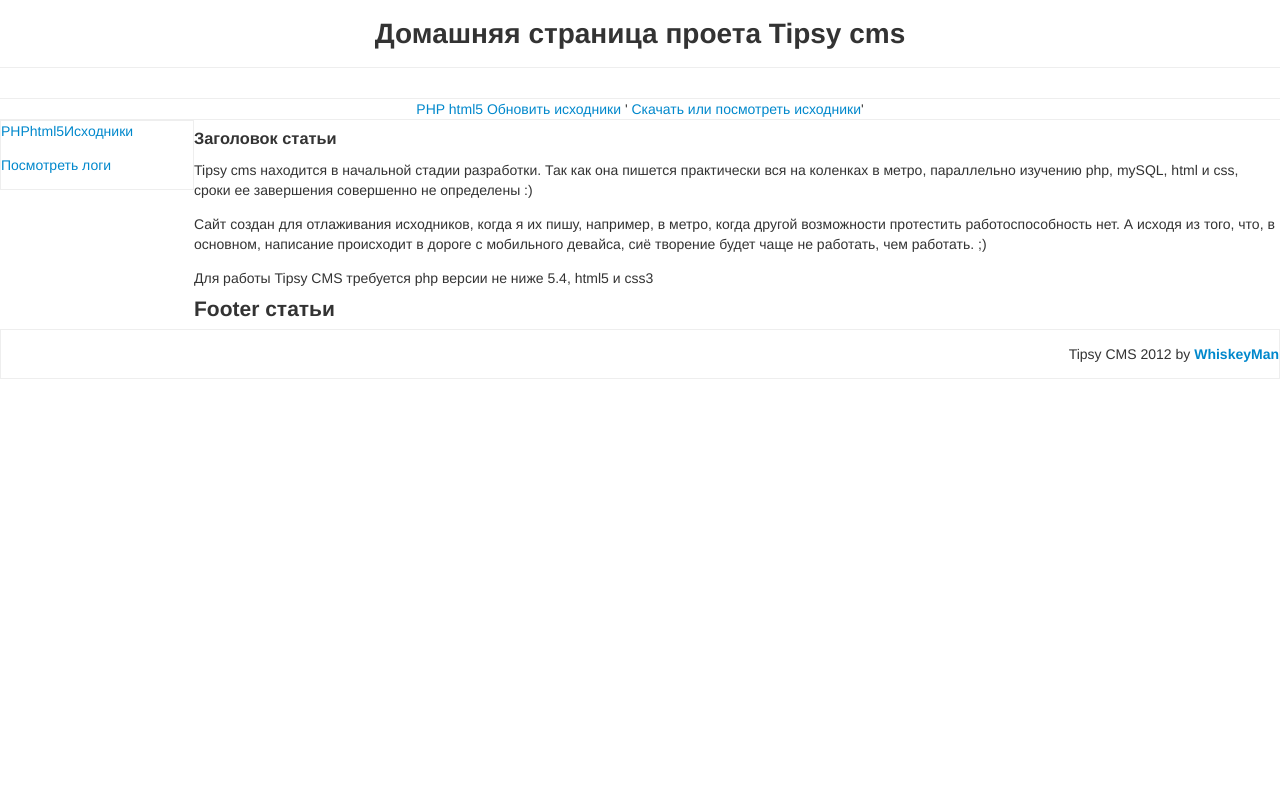
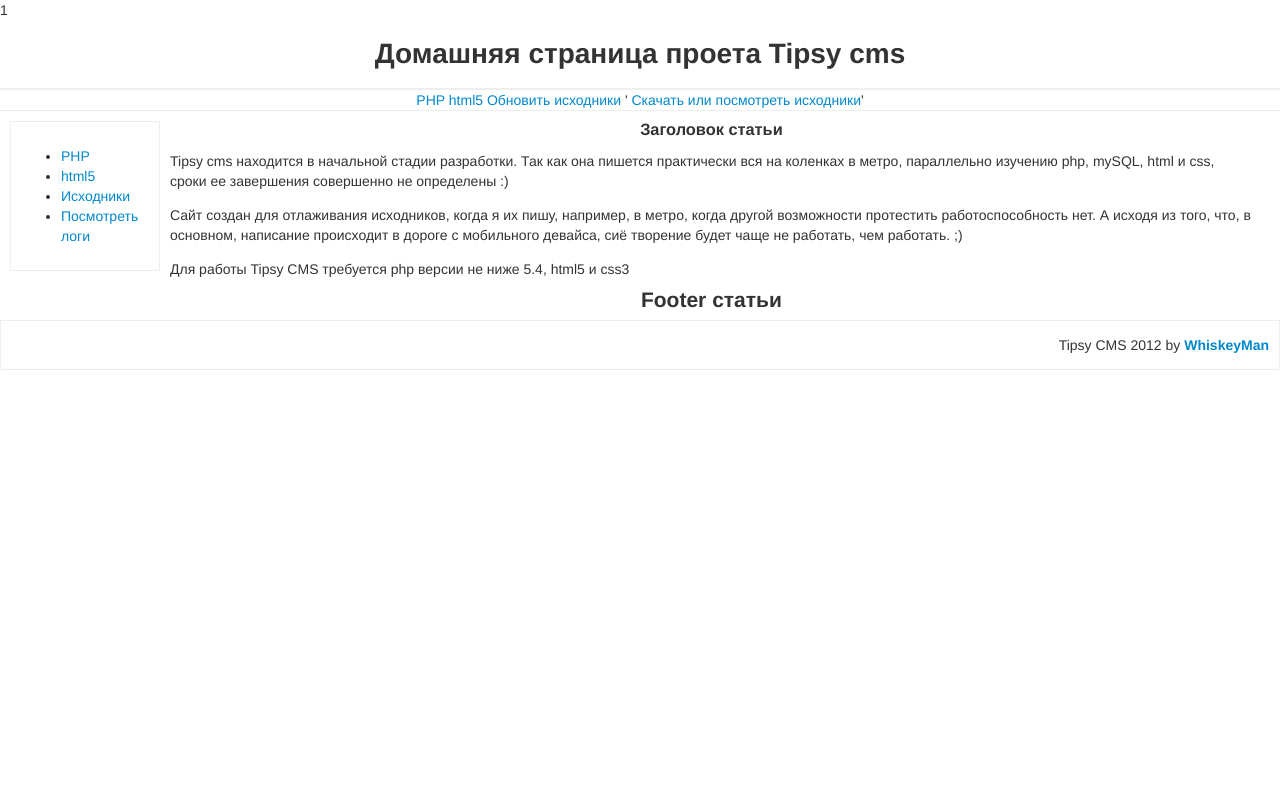
Before and after one commit to tauweb/Tipsy-CMS-dev-, a PHP site: page / in a window 1280 px wide. Run offline with PHP 8.4, Linux system fonts and the light colour scheme.

Commit message:
Незначительная доработка кода и комментариев

```diff
--- a/configs/config.php
+++ b/configs/config.php
@@ -1,12 +1,12 @@
 <?php
-// Проверяю легален ли доступ к файлу
+// Проверяет легален ли доступ к файлу
 defined('_TEXEC') or die;
 
 // Параметры конфигурации системы
 abstract class TConfig
 {
 	// Параметры подключения к базе данных
-// Todo: Правильная база whiskeyman_tipsy, параметры базы данных изменены на неверные для проверки модулей логирования и исключения
+	// Todo: Правильная база whiskeyman_tipsy, параметры базы данных изменены на неверные для проверки модулей логирования и исключения
 	public static $db_type = 'mysqli';
 	public static $db_host = 'localhost';
 	public static $db_server_port = '';
@@ -24,6 +24,9 @@ abstract class TConfig
 
 	// Внешний вид
 	public static $template = 'tipsy';
+
+	// Куки
+	public static $Session_lifetime = 15;
 }
 
 ?>
--- a/includes/defines.php
+++ b/includes/defines.php
@@ -1,6 +1,6 @@
 <?php
 
-// Проверяю легален ли доступ к файлу
+// Проверяет легален ли доступ к файлу
 defined('_TEXEC') or die;
 
 // Глобальные объявления ====================================================
@@ -14,10 +14,7 @@ define ('_TPATH_INCLUDE', _TPATH_ROOT . DIRECTORY_SEPARATOR . 'includes');
 // Пути к библиотекам
 define ('_TPATH_LIBRARIES', _TPATH_ROOT . DIRECTORY_SEPARATOR . 'libraries');
 
-// Путь к уомпоненту визуализации
-#define('_TPATH_VIEW', _TPATH_ROOT.DIRECTORY_SEPARATOR.'view');
-
-// Путь к шаблонам
+// Путь к шаблонам HTML страниц
 define('_TPATH_TEMPLATES', _TPATH_ROOT . DIRECTORY_SEPARATOR . 'templates');
 
 ?>
--- a/libraries/_database/database.php
+++ b/libraries/_database/database.php
@@ -4,20 +4,32 @@
  * @package Tipsy_smc.DataBase_Connect
  */
 
-// Проверяю легален ли доступ к файлу
+// Проверяет легален ли доступ к файлу
 defined('_TEXEC') or die();
 
 abstract class TDatabase
 {
-
+	// Метод устанавливающий подключение к БД
 	public static function connect($db_host, $db_user, $db_password, $db_dbname, $db_port, $db_socket)
 	{
-		// Текущий драйвер
+		// Определяет текущий драйвер БД из настроек
 		$driver = strtolower('T' . TConfig::$db_type);
 
+		// Загружает библиотеку драйвера текущей БД
 		TLoader::load($driver);
 
+		// Создает объект БД
 		$Database = new $driver($db_host, $db_user, $db_password, $db_dbname, $db_port, $db_socket);
+	}
+
+	/**
+	 * Метод формирмирующий строку запроса выборки (SELECT) из БД.
+	 * @param	string		$FieldName
+	 *
+	 */
+	public static function select($TableName, $FieldName)
+	{
+		$queryStr = 'SELECT' . $FieldName . 'FROM' . $TableName;
 	}
 }
 
--- a/libraries/_database/query.php
+++ b/libraries/_database/query.php
@@ -1,10 +1,8 @@
 <?php
 /**
- * Created by JetBrains PhpStorm.
  * User: whiskeyman
  * Date: 31.08.12
  * Time: 16:15
- * To change this template use File | Settings | File Templates.
  */
 class TQuery
 {
--- a/libraries/_session.php
+++ b/libraries/_session.php
@@ -1,12 +1,26 @@
 <?php
+
+// Проверяет легален ли доступ к файлу.
+defined('_TEXEC') or die;
+
 /**
- * Created by JetBrains PhpStorm.
- * User: whiskeyman
- * Date: 30.08.12
- * Time: 16:08
- * To change this template use File | Settings | File Templates.
+ *
  */
 class TSession
 {
+	public static function start($SessionName)
+	{
+		if (!empty($SessionName))
+		{
+			session_start();
 
+			// Имя пользователя сесии
+			$_SESSION['name'] = $SessionName;
+
+			// Количество посещений пользователя, общее или после чистки куки
+			empty($_SESSION['count'])
+					? $_SESSION['count'] = 1
+					: $_SESSION['count']++;
+		}
+	}
 }
--- a/libraries/document/document.php
+++ b/libraries/document/document.php
@@ -1,5 +1,5 @@
 <?php
-// Проверяю легален ли доступ к файлу
+// Проверяет легален ли доступ к файлу
 defined('_TEXEC') or die();
 
 /**
@@ -8,17 +8,16 @@ defined('_TEXEC') or die();
  */
 class TDocument
 {
-
 	/**
-	 * Содержит сообщения об ошибках
+	 * Содержит сообщения об ошибках (из клааса обработки ошибок)
 	 */
 	public $errors = array();
 
 	/**
-	 * @var array Массив, содержит теги для html контейнера <head>
+	 * @var	array	Массив, содержит теги для html контейнера <head>
 	 *
 	 */
-	public $head_data = [ //Todo: После нормализации работы БД, переписать!
+	public $head_data = [ 												//Todo: После нормализации работы БД, переписать!
 		// Заголовок документа (html5)
 		// http://www.w3schools.com/html5/tag_title.asp
 		"title" => "Домашняя страница Tipsy CMS",
@@ -93,9 +92,11 @@ class TDocument
 		/* "command" => "", */
 	];
 
+	// Массив, содержаший список подключаемых таблиц стилей html страницы.
 	public $stylesheet = array();
 
-	public $charset = '	<meta charset="utf-8" />';
+	// Кодеровка html страницы.
+	public $charset = '';
 
 	// Todo: Псосле того как контент будет загружаться из БД, удалять это свойство.
 	public $content = '
@@ -112,19 +113,30 @@ class TDocument
 	 */
 	public function __construct()
 	{
-		// Получаем список сообщений об ошибках и регистрируем его в объекте для последующего вывода на страницу html
+		// Получает список сообщений об ошибках и регистрирует его в объекте для последующего вывода на страницу html
 		$this->errors = TRuntimeException::$errors;
 
-		// Определяем и проверяем шаблон
+		// Определяет и проверяет шаблон
 		$this->getTemplate();
 	}
 
 	/**
-	 * Метод определяющий используемый шаблон
+	 * Метод устанавливающий кодировку страниц
+	 * @param	string		имя кодировки для установки
+	 */
+	public function setCharset($charset)
+	{
+		$this->charset = '<meta charset="' . $charset . '" />';
+	}
+
+	/**
+	 * Метод определяющий используемый шаблон html страниц.
+	 * @return	bool	true, если удалось определить и подключить шаблоблон.
 	 *
 	 */
 	public function getTemplate()
 	{
+		// Путь к каталогу файлов шаблона.
 		$template = _TPATH_TEMPLATES . '/' . TConfig::$template;
 
 		if (file_exists($t = $template . '/' . 'index.php')) {
@@ -132,7 +144,8 @@ class TDocument
 		} else {
 			throw new TRuntimeException('Не найден index.php выбранного шаблона');
 		}
-		#return $this;
+
+		return true;
 	}
 
 	/**
@@ -141,38 +154,50 @@ class TDocument
 	 */
 	public function getErrors()
 	{
+		// Проверяет наличие сообщений об ошибках.
 		if (!empty($this->errors)) {
+			// Построчно выводит все ошибки из массива на страницу html.
 			foreach ((array)$this->errors as $msg) {
 				echo $msg . "<p>";
 			}
 		}
 	}
 
-
+	/**
+	 * Метод формирующий левую часть страницы (как правило меню или контейнер nav)
+	 *
+	 */
 	public function getLeft()
 	{
+		// Содержит контент блока nav		// Todo: продумать и переписать принцып и перенести в БД
 		$nav = [
 			'<a href="http://php.net">PHP</a>',
 			'<a href="http://w3.org">html5</a>',
-			'<a href="https://github.com/WhiskeyMan-Tau/tipsy_cms.git">Исходники</a><p>',
+			'<a href="https://github.com/WhiskeyMan-Tau/tipsy_cms.git">Исходники</a>',
 			'<a href="./logs/log.txt">Посмотреть логи</a>',
 		];
 
-		foreach ($nav as $val)
-			echo $val;
-	}
-
-	public function addStylesheet($name)
-	{
-		$this->stylesheet[$name] = 'templates/tipsy/css/' . $name;
+		// Формирует и выводит содержимое как список
+		echo '<ul>';
+		foreach ($nav as $val){
+			echo '<li>' . $val . '</li>';
+		}
+		echo '</ul>';
 	}
 
 	/**
-	 * Метод устанавливающий тег связи с внешним документом(<link>), например файлом со стилями
-	 * @param    $link
-	 * @param    $href
-	 * @param    $hreflang
-	 * @param
+	 * Метод регистрирующий новую таблицу стилей
+	 *
+	 * @param	string		$name	Имя подключаемой таблицы.
+	 */
+	public function addStylesheet($name)
+	{
+		$this->stylesheet[$name] =  'templates/' . TConfig::$template . '/css/' . $name;
+	}
+
+	/**
+	 * Метод устанавливающий тег связи с внешним документом(<link>), например файлом со стилями, и выводящий их на страницу
+	 * @param	string		$name	имя подключаем таблицы
 	 */
 	public function setStylesheet($name)
 	{
--- a/libraries/logger.php
+++ b/libraries/logger.php
@@ -1,35 +1,48 @@
 <?php
 /**
- * Created by JetBrains PhpStorm.
  * User: whiskeyman
  * Date: 31.08.12
  * Time: 21:40
  */
+
+ // Проверяет легален ли доступ к файлу
+defined('_TEXEC') or die;
+
+ /**
+  * Класс библиотеки логирования системных ошибок
+  *
+  */
 class TLogger
 {
-
+	/**
+	 * Метод записи логов в файл и формирования строки логирования
+	 *
+	 * @param	string		сообщение для записи в лог
+	 * return		bool		true если запись удалась и false если нет сообщения для записи
+	 */
 	public static function WriteLogs($message)
 	{
+		// Проверяет на наличия текста сообщения для логирования
 		if (empty($message)) {
 			return false;
 		}
 
 		try {
+			// Проверяет и пытаетс открыть файл для записи логов, если не получается - бросает исключение с сообщением об ошибке
 			if (@!$logfile = fopen(_TPATH_ROOT . DIRECTORY_SEPARATOR . 'logs' . DIRECTORY_SEPARATOR . 'log.txt', 'a')) {
 				throw new TErrorException('<b>Ошибка логирования: </b>Не могу открыть или создать файл для записи логов');
 			}
 
+			// Формирует сообщение в логоподобный вид
 			$message = date('l jS \of F Y h:i:s A') . "\t" . strip_tags($message) . "\n";
 
 			fwrite($logfile, $message);
 
 			fclose($logfile);
 
-
 		} catch (TErrorException $e) {
-
+			return false;
 		}
-
 		return true;
 	}
 }
--- a/libraries/system.php
+++ b/libraries/system.php
@@ -1,5 +1,5 @@
 <?php
-// Проверяю легален ли доступ к файлу
+// Проверяет легален ли доступ к файлу
 defined('_TEXEC') or die;
 
 /**
@@ -14,29 +14,41 @@ class TSystem
 	 */
 	public function __construct()
 	{
+		// Получает настройки конфигурации системы
 		self::getConfig();
+		// Определяет уровень отчета об ошибках.
 		self::setError_reporting();
+		// Временная зона системы.
 		self::setTimeZone();
+		// Определяет время жизни сессий.
+		self::getSession_lifetime();
 	}
 
+	/**
+	 * Метод определяющий временную зону системы из файла настроек.
+	 *
+	 */
 	public function setTimeZone()
 	{
 		date_default_timezone_set(TConfig::$timezone);
 	}
+
 	/**
 	 * Метод подключения файлов конфигурации.
 	 *
-	 * @return  true если конфигурация загружена и запись лога с сообщением о том что не найден файл
+	 * @return	boolean	true, если конфигурация загружена и запись лога с сообщением о том что не найден файл
 	 *			конфигурации и прекращение выполнения сценария
 	 */
 	public static function getConfig()
 	{
-		// Подключаю конфигурацию системы
+		// Подключает настройки системы
 		if (TLoader::load('TConfig'))
 		{
 			return true;
 		}else{
+			// Пишет сообщение в лог о ненайденном файле конфигурации.
 			TLogger::WriteLogs('Не найден файл конфигурации config.php');
+			// Завершает работу и выводитэсообщение.
 			die('Не найден файл конфигурации <b>config.php</b>');
 		}
 	}
@@ -46,7 +58,7 @@ class TSystem
 	 */
 	public static function setError_reporting()
 	{
-		// Устанавливаю уровень отчета об ошибках.
+		// Устанавливает уровень отчета об ошибках.
 		switch (TConfig::$error_reporting) {
 			// Не показывать ошибки
 			case 'none':
@@ -68,5 +80,14 @@ class TSystem
 				break;
 		}
 	}
+
+	/**
+	 * Метод для установки времени жизни сессии из настроек.
+	 *
+	 */
+	public static function getSession_lifetime()
+	{
+		 session_set_cookie_params(TConfig::$Session_lifetime * 60);
+	}
 }
 ?>
--- a/templates/tipsy/css/template.css
+++ b/templates/tipsy/css/template.css
@@ -1,8 +1,14 @@
-article,aside,header,nav,section {display: block;}
+article,aside,header,nav,section {
+	display: block;
+}
 
-header, #errors, #menu_horisontal {
+#menu_horisontal {
 	text-align: center;
 	border-bottom: 1px solid #eeeeee;
+}
+
+header {
+	padding: 10px;
 }
 
 body {
@@ -19,6 +25,15 @@ a {
 	text-decoration: none;
 }
 
+#errors{
+	display: block;
+	border-top: 1px solid #eeeeee;
+}
+
+#menu_horisontal{
+	border-top: 1px solid #eeeeee;
+}
+
 a:hover {
 	color: #005580;
 	text-decoration: underline;
@@ -26,11 +41,12 @@ a:hover {
 
 .muted			{color: #999999;}
 .text-warning	{color: #c09853;}
-.text-error 	{color: #b94a48;}
+.text-error 	{color: #b94a48; padding: 0px; margin: 0px;}
 .text-info 		{color: #3a87ad;}
 .text-success	{color: #468847;}
 
 h1,h2,h3,h4,h5,h6 {
+	text-align: center;
 	margin: 10px 0;
 	font-family: inherit;
 	font-weight: bold;
@@ -39,15 +55,12 @@ h1,h2,h3,h4,h5,h6 {
 	text-rendering: optimizelegibility;
 }
 
-header {
-	padding-bottom: 9px;
-	margin: 20px 0 30px;
-}
-
 nav {
 	float: left;
-	width: 15%;
+	width: 10%;
 	border: 1px solid #eeeeee;
+	padding: 10px;
+	margin: 10px;
 }
 
 section{
@@ -59,4 +72,5 @@ footer{
 	border: 1px solid #eeeeee;
 	clear: both;
 	text-align: right;
+	padding-right: 10px;
 }
--- a/templates/tipsy/index.php
+++ b/templates/tipsy/index.php
@@ -1,12 +1,21 @@
 <?php
-// Проверяю легален ли доступ к файлу
+// Проверяет легален ли доступ к файлу
 defined('_TEXEC') or die();
 
-// Создаю объект генерирующий содержимое html
+TLoader::load('_Session');
+
+TSession::start('wm');
+
+echo $_SESSION['count'];
+
+// Создает объект генерирующий содержимое html
 $doc = new TDocument();
 $doc->getTemplate();
 
-// Добавляю таблицы стилей
+//Устанавливает кодировку страницы
+$doc->setCharset('utf-8');
+
+// Добавляет таблицы стилей
 $doc->addStylesheet('template.css');
 ?>
 
```
Also changed, not shown: includes/framework.php (+10 -9 lines), index.php (+6 -5 lines), libraries/_database/mysqli.php (+11 -10 lines), libraries/application.php (+8 -3 lines), libraries/exception.php (+5 -3 lines), libraries/loader.php (+20 -23 lines).
